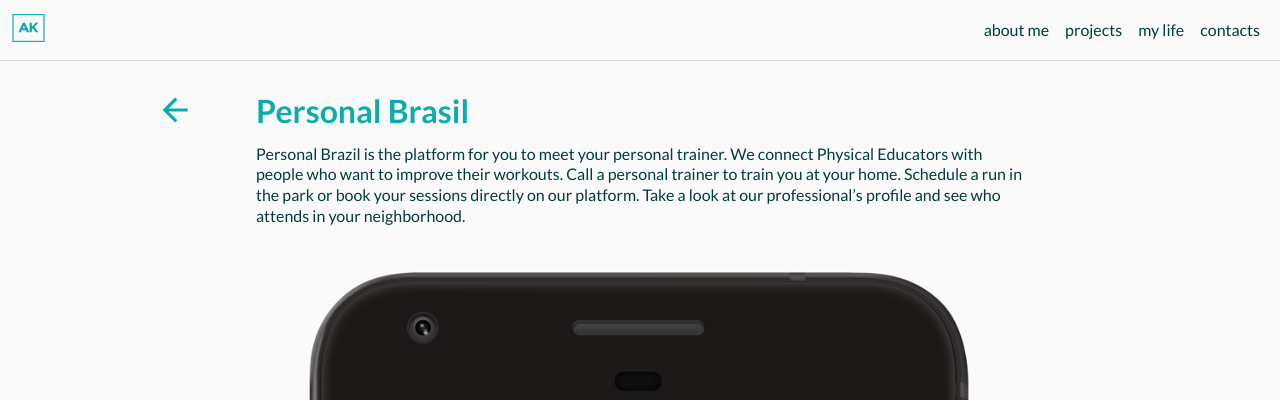
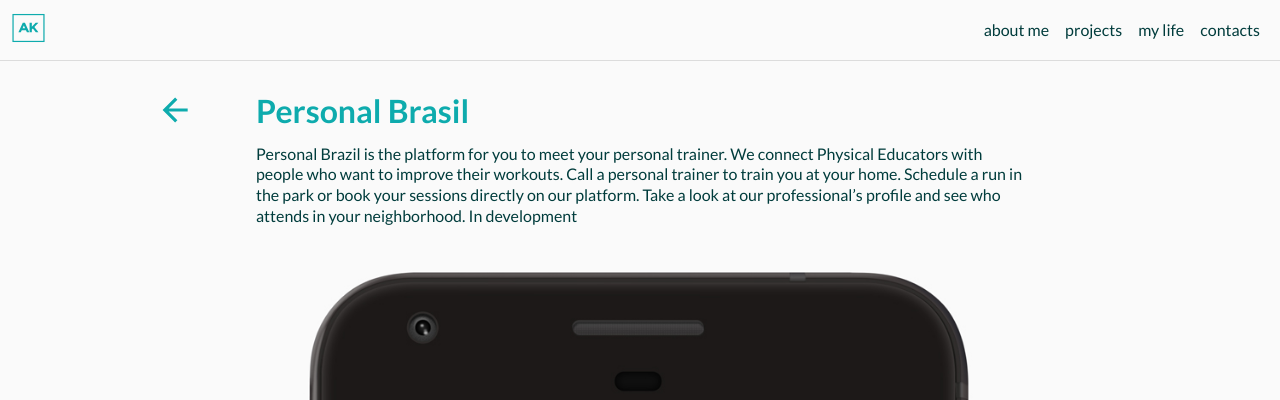
Before and after one commit to lrnco/ahmedkleit, a Jekyll site: the page built from _projects/personal-brasil.md, in a window 1280 px wide and 900 px high. Shown: the top 400 px of the window. Built offline with Jekyll 4.4.1, drawn with Linux system fonts in a browser that asks for light colours.

Commit message:
Mudanças

```diff
--- a/_projects/personal-brasil.md
+++ b/_projects/personal-brasil.md
@@ -8,6 +8,7 @@ order: 2
 ---
 
 Personal Brazil is the platform for you to meet your personal trainer. We connect Physical Educators with people who want to improve their workouts. Call a personal trainer to train you at your home. Schedule a run in the park or book your sessions directly on our platform. Take a look at our professional's profile and see who attends in your neighborhood.
+In development
 
 ![alt text]({{ site.baseurl }}/uploads/personal-a.jpg "Tela-a")
 
```
Also changed, not shown: _projects/101chefs-project.md (renamed from _projects/ioi-chefs.md, +1 -1 lines), assets/css/_sections.scss (line endings or trailing spaces).
